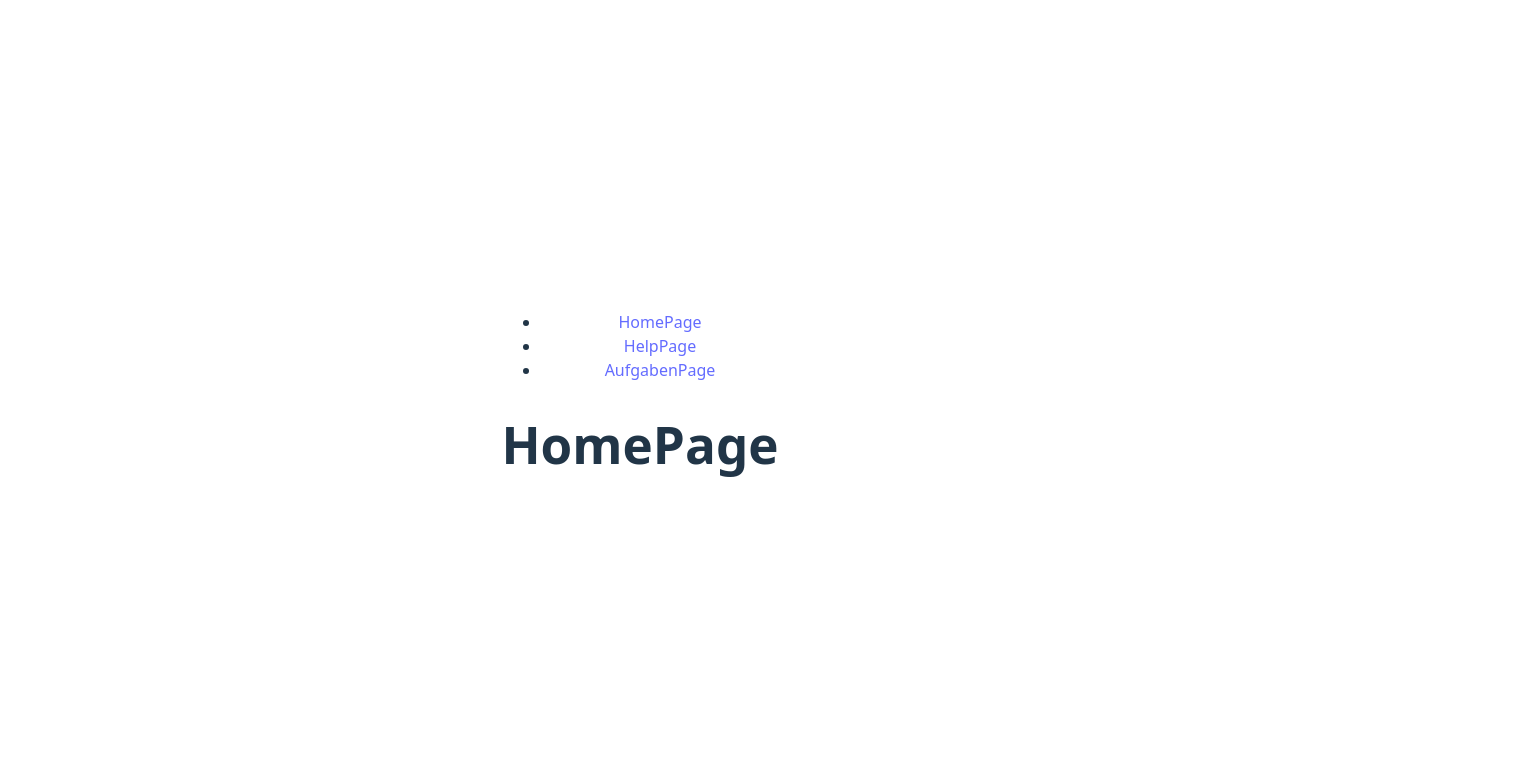
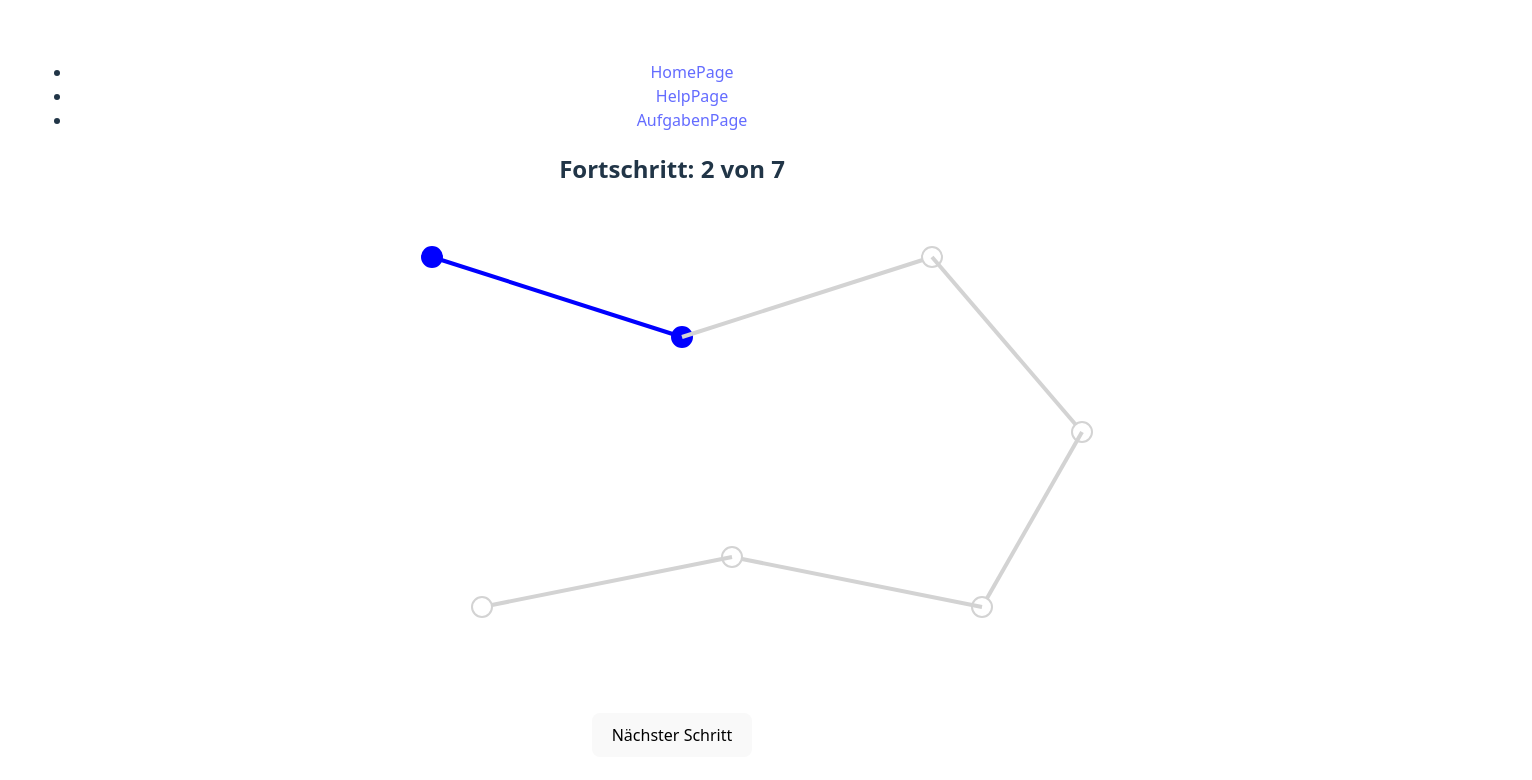
Before and after one commit to Pall-D-Luca/IDAF_G_Andre_Lucien_Luca, a React (Vite) app: page /#/ in a window 1280 px wide. Shown: the top 780 px of the page, 1532 px wide, since content can reach past the window. Built offline with nearby package versions, Linux system fonts and the light colour scheme.

Commit message:
Progressbar added

```diff
--- a/package.json
+++ b/package.json
@@ -12,6 +12,7 @@
   "dependencies": {
     "react": "^19.2.0",
     "react-dom": "^19.2.0",
+    "react-quizlet-flashcard": "^4.0.22",
     "react-router-dom": "^7.9.6"
   },
   "devDependencies": {
--- a/src/App.jsx
+++ b/src/App.jsx
@@ -1,7 +1,7 @@
 import './App.css'
 import { HashRouter as Router, Route, Routes, Link } from "react-router-dom";
 import HelpPage from "./HelpPage.jsx";
-import HomePage from "./HomePage.jsx";
+import HomePage from "./home/HomePage.jsx";
 import AufgabenPage from "./aufgaben/AufgabenPage.jsx";
 
 export default function App() {
--- a/src/HomePage.jsx
+++ /dev/null
@@ -1,5 +0,0 @@
-export default function HomePage(){
-    return(
-        <h1>HomePage</h1>
-    )
-}
--- /dev/null
+++ b/src/home/HomePage.jsx
@@ -0,0 +1,53 @@
+import ProgressBar from './ProgressBar.jsx';
+import { useState } from "react";
+
+export default function HomePage() {
+
+    // Aktueller Fortschritt
+    const [currentStep, setCurrentStep] = useState(2);
+
+    // 4 Punkte
+    const steps = ["Start", "Check", "Review", "Finish",'ka', 'ka2', 'ka3'];
+
+    // X-Positionen der Punkte (Pixel von links)
+    const positionsX = [
+        400,   // Punkt 1
+        650,  // Punkt 2
+        900,  // Punkt 3
+        1050,
+        950,
+        700,
+        450
+        // Punkt 4
+    ];
+
+    // Y-Positionen der Punkte (Pixel von oben)
+    const positionsY = [
+        50,   // Punkt 1
+        130,   // Punkt 2
+        50,   // Punkt 3
+        225,
+        400,
+        350,
+        400
+    ];
+
+    return (
+        <div>
+            <h2>Fortschritt: {currentStep} von {steps.length}</h2>
+
+            <ProgressBar
+                steps={steps}
+                positionsX={positionsX}
+                positionsY={positionsY}
+                currentStep={currentStep}
+            />
+
+            <button onClick={() => setCurrentStep(prev =>
+                Math.min(prev + 1, steps.length)
+            )}>
+                Nächster Schritt
+            </button>
+        </div>
+    );
+}
--- /dev/null
+++ b/src/home/ProgressBar.jsx
@@ -0,0 +1,44 @@
+import React from "react";
+
+export default function ProgressBar({ steps, positionsX, positionsY, currentStep }) {
+
+    const svgWidth = 1500;
+    const svgHeight = 500;
+
+    return (
+        <svg width={svgWidth} height={svgHeight}>
+
+            {steps.map((step, index) => {
+
+                const cx = positionsX[index];
+                const cy = positionsY[index];
+                const isActive = index < currentStep;
+
+                return (
+                    <g key={index}>
+
+                        {index > 0 && (
+                            <line
+                                x1={positionsX[index - 1]}
+                                y1={positionsY[index - 1]}
+                                x2={cx}
+                                y2={cy}
+                                stroke={isActive ? "blue" : "lightgrey"}
+                                strokeWidth="4"
+                            />
+                        )}
+
+                        <circle
+                            cx={cx}
+                            cy={cy}
+                            r="10"
+                            fill={isActive ? "blue" : "white"}
+                            stroke={isActive ? "blue" : "lightgrey"}
+                            strokeWidth="2"
+                        />
+                    </g>
+                );
+            })}
+        </svg>
+    );
+}
```
Also changed, not shown: 1 other file (tests, documents, lock files or other folders).
